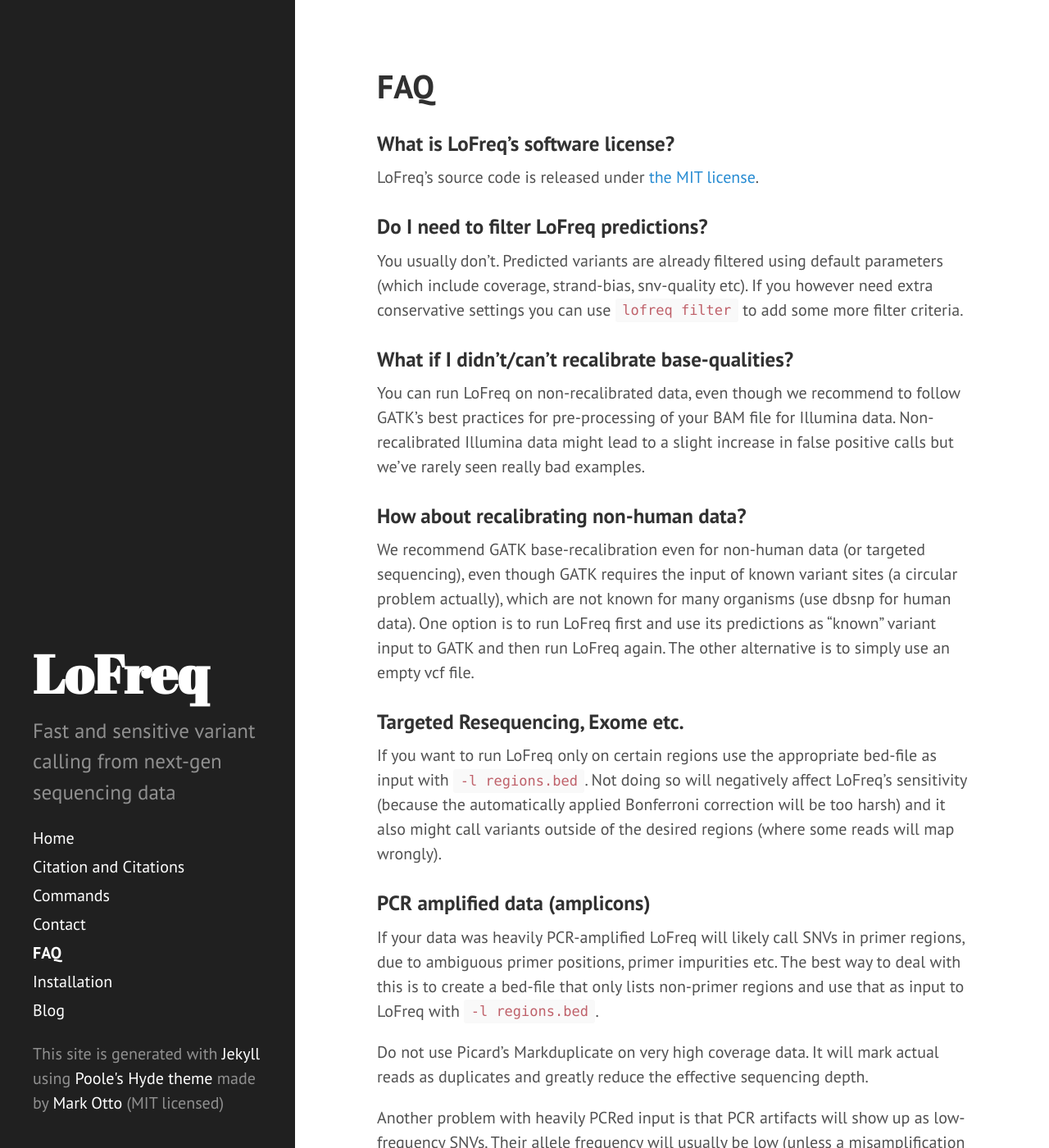
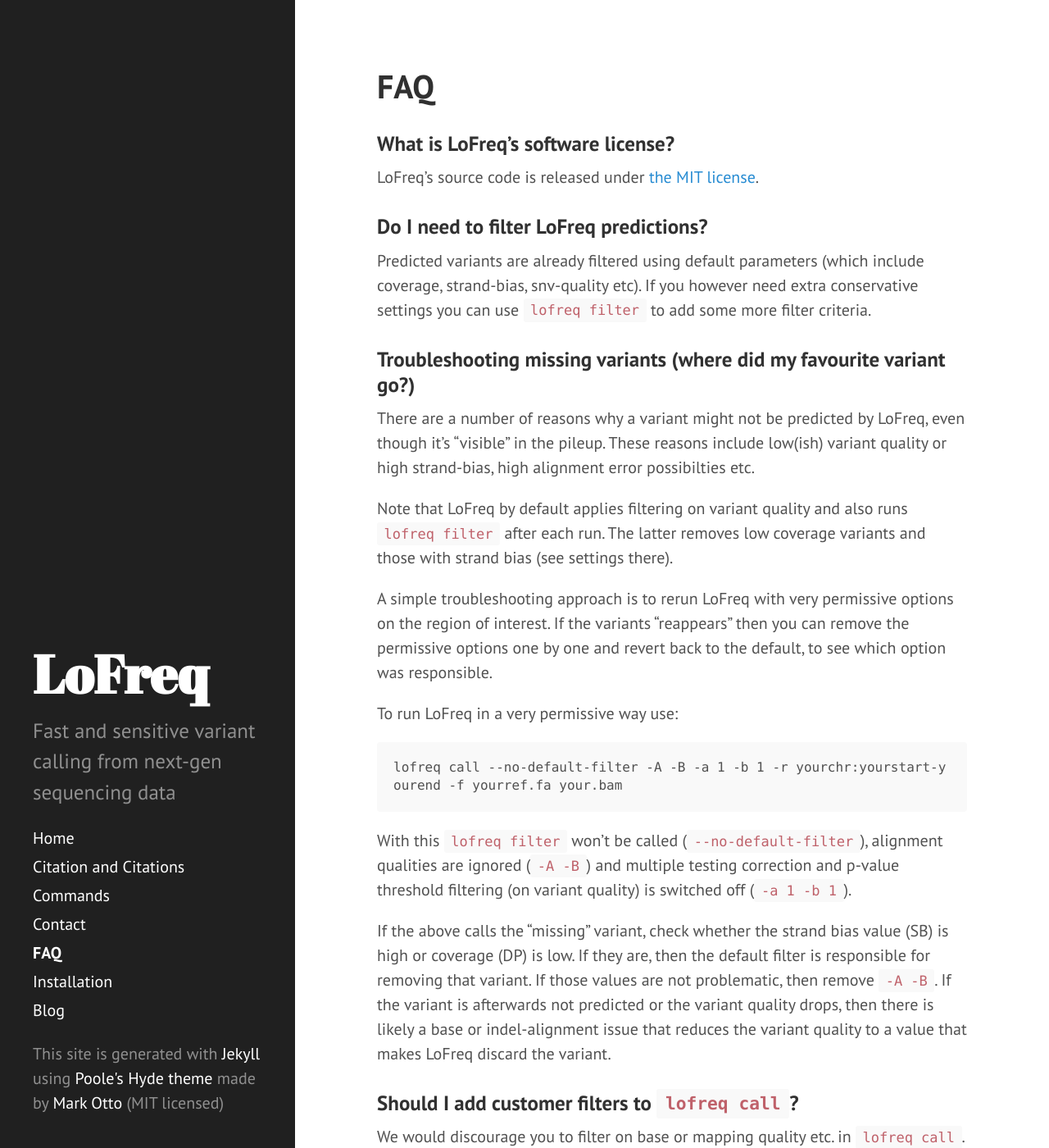
Before and after one commit to CSB5/lofreq, a Jekyll site: the page built from faq.md, in a window 1280 px wide and 1400 px high. Shown: the whole window at 82% size. Built offline with Jekyll 4.4.1, drawn with Linux system fonts in a browser that asks for light colours; some of the changed text lies outside the part shown.

Commit message:
Added troubleshooting section to website

```diff
--- a/faq.md
+++ b/faq.md
@@ -10,28 +10,65 @@ LoFreq's source code is released under [the MIT license](http://opensource.org/l
 
 ### Do I need to filter LoFreq predictions?
 
-You usually don't. Predicted variants are already filtered using
+Predicted variants are already filtered using
 default parameters (which include coverage, strand-bias, snv-quality
 etc). If you however need extra conservative settings you can use
 `lofreq filter` to add some more filter criteria.
+
+
+### Troubleshooting missing variants (where did my favourite variant go?)
+
+There are a number of reasons why a variant might not be predicted by LoFreq,
+even though it's "visible" in the pileup. These reasons include low(ish) variant
+quality or high strand-bias, high alignment error possibilties etc.
+
+Note that LoFreq by default applies filtering on variant quality and also runs
+`lofreq filter` after each run. The latter  removes low coverage variants and
+those with strand bias (see settings there).
+
+A simple troubleshooting approach is to rerun LoFreq with very permissive options
+on the region of interest. If the variants "reappears" then you can remove the
+permissive options one by one and revert back to the default, to see which option
+was responsible.
+
+To run LoFreq in a very permissive way use:
+
+    lofreq call --no-default-filter -A -B -a 1 -b 1 -r yourchr:yourstart-yourend -f yourref.fa your.bam
+
+With this `lofreq filter` won't be called (`--no-default-filter`), alignment
+qualities are ignored (`-A -B`) and multiple testing correction and p-value
+threshold filtering (on variant quality) is switched off (`-a 1 -b 1`).
+
+If the above calls the "missing" variant, check whether the strand bias value
+(SB) is high or coverage (DP) is low.  If they are, then the default filter is
+responsible for removing that variant. If those values are not problematic, then
+remove `-A -B`. If the variant is afterwards not predicted or the variant
+quality drops, then there is likely a base or indel-alignment issue that
+reduces the variant quality to a value that makes LoFreq discard the variant.
+
+
+### Should I add customer filters to `lofreq call`?
+
+We would discourage you to filter on base or mapping quality etc. in `lofreq call`.
+The reason is that these qualities are built into LoFreq's calling model, i.e. they
+are dealt with properly, which is reflected in the resulting variant quality.
+Using too many base filters can bias results.
+
+
 
 ### What if I didn't/can't recalibrate base-qualities?
 
 You can run LoFreq on non-recalibrated data, even though we recommend
 to follow GATK's best practices for pre-processing of your BAM file
 for Illumina data. Non-recalibrated Illumina data might lead to a
-slight increase in false positive calls but we've rarely seen really bad
-examples.
+slight increase in false positive calls, but having said this we've
+rarely seen really bad examples.
 
-### How about recalibrating non-human data?
-
-We recommend GATK base-recalibration even for non-human data (or
-targeted sequencing), even though GATK requires the input of known
-variant sites (a circular problem actually), which are not known for
-many organisms (use dbsnp for human data). One option is to run LoFreq
-first and use its predictions as "known" variant input to GATK and
-then run LoFreq again. The other alternative is to simply use an empty
-vcf file.
+Newer GATK versions don't support recalibration of quality scores anymore.
+An easy alternative is to use `lofreq indelqual` and `alnqual` which add
+indel qualities (BI/BD) and alignment qualities (for indels and bases).
+The added advantage is that you don't need a dbSNP file to do this, i.e.
+you can use these subcommands on all species.
 
 ### Targeted Resequencing, Exome etc.
 
@@ -61,6 +98,9 @@ low-frequency variants, since the mis-incorporated bases look real to
 the sequencing machine. To get rid of these you will either have to
 run your samples in duplicates (before amplification) or remove SNVs
 below the expected PCR error frequency.
+
+And yet another problem with highly PCR amplified is the high strand bias.
+There is no one size fits all filtering setting for this.
 
 ### Choice of mapper: Bowtie and BWA-SW
 
```
